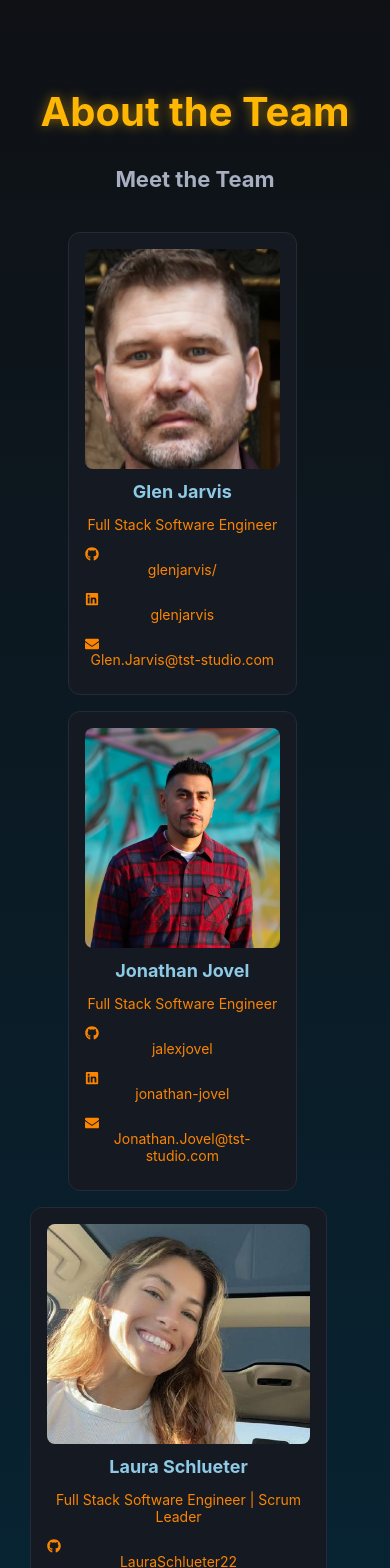
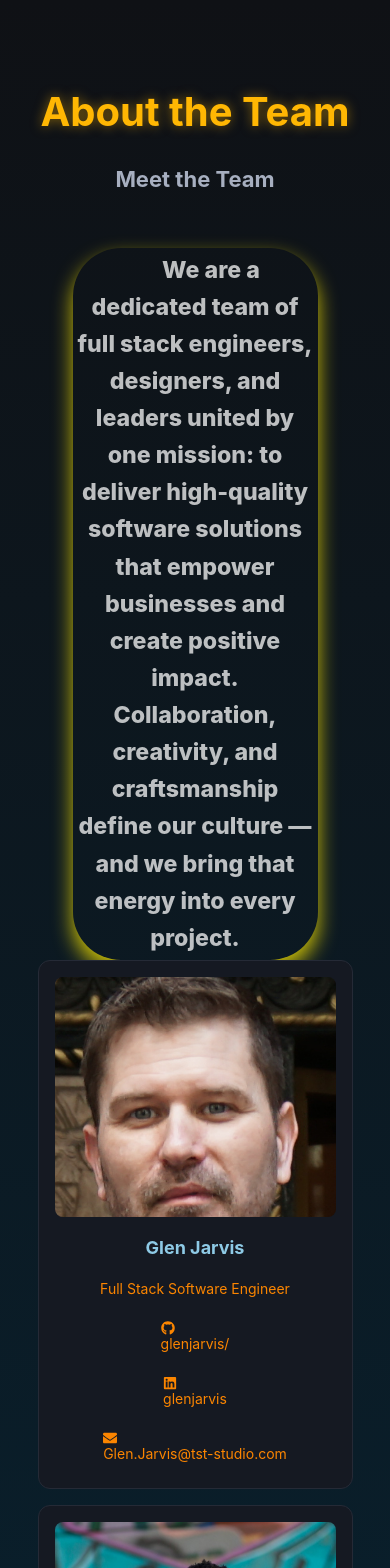
Before and after one commit to TST-Studio/TestScriptWeb, a React (Vite) app in the folder TestScriptWebPage/: page /about-team in a window 390 px wide. Shown: the top 1568 px of the page. Built offline with nearby package versions, Linux system fonts and the light colour scheme.

Commit message:
feat(about): Update about us page

```diff
--- a/TestScriptWebPage/src/components/about-team.css
+++ b/TestScriptWebPage/src/components/about-team.css
@@ -1,145 +1,141 @@
-/* about-team.css full file with articulation */
-
-.about-team { /* Root container styles */
+.about-team {
+  /* Root container styles */
   text-align: center; /* Center all text */
   padding: 60px 20px; /* Space around content */
   color: #e8eaf2; /* Default text color */
   background: transparent; /* Transparent to show root bg */
-  min-height: 100vh; /* Take full viewport height */
-  display: flex; /* Flex for vertical centering */
-  flex-direction: column; /* Stack header and grid */
-  justify-content: flex-start; /* Align top to bottom */
+  min-height: 100vh; /* Full viewport height */
+  display: flex; /* Flex layout */
+  flex-direction: column; /* Stack vertically */
+  justify-content: flex-start; /* Start from top */
   align-items: center; /* Center horizontally */
 }
 
-.about-team h1 { /* Main heading */
-  font-size: 40px; /* Large font */
-  margin-bottom: 12px; /* Space below */
+.about-team h1 {
+  /* Main heading */
+  font-size: 40px;
+  margin-bottom: 12px;
   color: #ffb703; /* Bright gold accent */
-  text-shadow: 0 0 12px rgba(255, 183, 3, 0.5); /* Glow effect */
+  text-shadow: 0 0 12px rgba(255, 183, 3, 0.5);
 }
 
-.about-team h2 { /* Subheading */
-  font-size: 22px; /* Smaller font */
-  margin-bottom: 40px; /* Space before grid */
+.about-team h2 {
+  /* Subheading */
+  font-size: 22px;
+  margin-bottom: 40px;
   color: #a7afc0; /* Muted accent */
 }
 
-.team-grid { /* Grid of cards */
-  display: flex; /* Flexbox layout */
-  flex-direction: row; /* Horizontal row */
-  justify-content: center; /* Centered alignment */
-  gap: 24px; /* Space between cards */
-  width: 100%; /* Full width row */
-  max-width: 1400px; /* Contained max width */
-  flex-wrap: wrap; /* ✅ Allow wrapping to prevent cutoff */
+.team-grid {
+  /* Grid of cards */
+  display: flex;
+  flex-direction: row;
+  justify-content: center;
+  gap: 24px;
+  width: 100%;
+  max-width: 1400px;
+  flex-wrap: wrap; /* Allow wrapping to prevent cutoff */
 }
 
-.team-member { /* Team card container */
-  background: #151922; /* Dark card background */
-  border: 1px solid #252a36; /* Border subtle */
-  border-radius: 12px; /* Rounded corners */
-  padding: 16px; /* Inner spacing */
-  width: 240px; /* Fixed card width */
-  cursor: pointer; /* Clickable */
-  transition: transform 0.3s ease, background 0.3s ease; /* Smooth hover */
-  opacity: 0; /* Hidden initially */
+.team-member {
+  /* Team card container */
+  background: #151922;
+  border: 1px solid #252a36;
+  border-radius: 12px;
+  padding: 16px;
+  width: 240px; /* Fixed width */
+  min-height: 380px; /* Ensure consistent card height */
+  transition: transform 0.3s ease, background 0.3s ease;
+  opacity: 0; /* Start hidden */
   transform: translateY(40px); /* Slide-in offset */
+  display: flex;
+  flex-direction: column;
+  align-items: center;
+  justify-content: flex-start;
 }
 
-.team-member.show { /* When fade-in triggered */
-  opacity: 1; /* Fully visible */
-  transform: translateY(0); /* Reset offset */
+.team-member.show {
+  /* Fade-in when triggered */
+  opacity: 1;
+  transform: translateY(0);
 }
 
-.team-member:hover { /* On hover */
-  transform: scale(1.05); /* Slight enlarge */
-  background: #1e2432; /* Brighter dark tone */
+.team-member:hover {
+  transform: scale(1.05);
+  background: #1e2432;
 }
 
-.team-member img { /* Profile images */
-  width: 100%; /* Fill card width */
-  height: 220px; /* Fixed height */
-  object-fit: cover; /* Keep proportions */
-  border-radius: 8px; /* Rounded corners */
-  margin-bottom: 12px; /* Space below */
-  transition: transform 0.3s ease; /* Smooth zoom */
+.team-member img.avatar {
+  /* Profile images */
+  width: 100%;
+  height: 240px; /* Uniform image height */
+  object-fit: cover; /* Crop and fill */
+  object-position: top; /* Keep faces visible */
+  border-radius: 8px;
+  margin-bottom: 12px;
+  display: block;
+  transition: transform 0.3s ease;
 }
 
-.team-member:hover img { /* Image hover */
-  transform: scale(1.03); /* Slight zoom effect */
+.team-member:hover img.avatar {
+  transform: scale(1.03);
 }
 
-.team-member h3 { /* Member name */
-  font-size: 18px; /* Medium font */
-  margin: 8px 0; /* Vertical spacing */
+.team-member h3 {
+  /* Member name */
+  font-size: 18px;
+  margin: 8px 0;
   color: #8ecae6; /* Sky blue accent */
-  transition: color 0.3s ease; /* Smooth color */
+  transition: color 0.3s ease;
+  text-align: center;
 }
 
-.team-member:hover h3 { /* Hover name */
-  color: #ffb703; /* Gold hover accent */
+.team-member:hover h3 {
+  color: #ffb703;
 }
 
-.team-member p { /* Role text */
-  font-size: 14px; /* Small text */
+.team-member p {
+  /* Role + links */
+  font-size: 14px;
   color: #fb8500; /* Orange accent */
-  margin-bottom: 10px; /* Space below */
+  margin-bottom: 10px;
+  text-align: center;
 }
 
-/* Expanded Folder Effect */
-.team-member.active { /* When clicked */
-  background: #000; /* Black background */
-  color: #fff; /* White text */
-  width: 280px; /* Slightly larger width */
-  transform: scale(1.08); /* Expanded scale */
-  z-index: 10; /* Bring to front */
+.team-member p a {
+  /* Links inside cards */
+  color: inherit; /* Inherit accent color */
+  text-decoration: none;
+  transition: color 0.3s ease;
 }
 
-.team-member.active h3 { /* Expanded name */
-  color: #fff; /* White text */
-}
-
-.expanded-card { /* Extra info area */
-  margin-top: 10px; /* Space above */
-  padding: 10px; /* Inner spacing */
-  background: #111; /* Slightly lighter black */
-  border-radius: 8px; /* Rounded */
-}
-
-.social-links { /* Container for socials */
-  display: flex; /* Flex layout */
-  gap: 12px; /* Space between links */
-  justify-content: center; /* Center horizontally */
-  margin-top: 8px; /* Space above */
-}
-
-.social-links a { /* Social link style */
-  color: #a7afc0; /* Muted text */
-  text-decoration: none; /* Remove underline */
-  background: #1e2432; /* Dark background */
-  padding: 6px 10px; /* Clickable area */
-  border-radius: 6px; /* Rounded corners */
-  font-size: 13px; /* Small text */
-  transition: background 0.3s ease, color 0.3s ease; /* Smooth hover */
-}
-
-.social-links a:hover { /* Hover links */
-  background: #ffb703; /* Gold background */
-  color: #0f1115; /* Dark text */
+.team-member p a:hover {
+  color: #ffb703; /* Gold on hover */
+  text-decoration: underline;
 }
 
 /* RESPONSIVENESS */
 @media (max-width: 1200px) {
-  .team-grid { gap: 16px; } /* Smaller spacing */
-  .team-member { width: 220px; } /* Slightly smaller */
+  .team-grid {
+    gap: 16px;
+  }
+  .team-member {
+    width: 220px;
+  }
 }
 
 @media (max-width: 900px) {
-  .team-member { width: 45%; } /* Two per row */
+  .team-member {
+    width: 45%;
+  }
 }
 
 @media (max-width: 600px) {
-  .team-grid { flex-direction: column; align-items: center; } /* Stack */
-  .team-member { width: 90%; } /* Full width on mobile */
+  .team-grid {
+    flex-direction: column;
+    align-items: center;
+  }
+  .team-member {
+    width: 90%;
+  }
 }
--- a/TestScriptWebPage/src/components/about-team.tsx
+++ b/TestScriptWebPage/src/components/about-team.tsx
@@ -1,7 +1,10 @@
-import React, { useEffect, useState } from 'react';
-import '/src/components/about-team.css';
-import { FaGithub, FaLinkedin, FaEnvelope, FaArrowLeft } from 'react-icons/fa';
+// about-team.tsx — clean business card grid with mission statement
 
+import React, { useEffect } from "react";
+import "/src/components/about-team.css";
+import { FaGithub, FaLinkedin, FaEnvelope } from "react-icons/fa";
+
+// Strict type for team members
 type Member = {
   img: string;
   name: string;
@@ -9,9 +12,9 @@ type Member = {
   github: string;
   linkedin: string;
   email: string;
-  description: string;
 };
 
+// Team data array — centralized for easy updates
 const team: Member[] = [
   {
     img: "/images/member1.png",
@@ -20,16 +23,14 @@ const team: Member[] = [
     github: "https://github.com/glenjarvis/",
     linkedin: "https://linkedin.com/in/glenjarvis",
     email: "Glen.Jarvis@tst-studio.com",
-    description: "Staff engineer with 10+ years experience building scalable systems."
   },
   {
     img: "/images/member2.jpeg",
     name: "Jonathan Jovel",
-    role: " Full Stack Software Engineer",
+    role: "Full Stack Software Engineer",
     github: "https://github.com/jalexjovel",
     linkedin: "https://linkedin.com/in/jonathan-jovel",
     email: "Jonathan.Jovel@tst-studio.com",
-    description: "Frontend wizard and React specialist with a love for UI/UX."
   },
   {
     img: "/images/member3.jpeg",
@@ -37,85 +38,86 @@ const team: Member[] = [
     role: "Full Stack Software Engineer | Scrum Leader",
     github: "https://github.com/LauraSchlueter22",
     linkedin: "https://linkedin.com/in/lauraschlueter22",
-    email: "Laura.Schlueter@ts-studio.com",
-    description: "Build & deliver reliable end-to-end features, while maintaining a positive & productive work enivornment for my team."
+    email: "Laura.Schlueter@tst-studio.com",
   },
   {
-    img: '/images/member4.jpg',
-    name: 'Tucker Olsen',
-    role: 'Full Stack Engineer | Product Manager',
-    github: 'https://github.com/tuckerolsen',
-    linkedin: 'https://linkedin.com/in/tuckerolsen23',
-    email: 'Tucker.Olsen@tst-studio.com',
-    description: 'Visionary PM aligning engineering with business goals.',
+    img: "/images/member4.jpg",
+    name: "Tucker Olsen",
+    role: "Full Stack Engineer | Product Manager",
+    github: "https://github.com/tuckerolsen",
+    linkedin: "https://linkedin.com/in/tuckerolsen23",
+    email: "Tucker.Olsen@tst-studio.com",
   },
   {
-    img: "/images/member5.png",
+    img: "/images/amanimg.png",
     name: "Aman Lally",
     role: "Full Stack Engineer | QA Tester",
-    github: "https://github.com/username5",
-    linkedin: "https://linkedin.com/in/username5",
-    email: "member5@email.com",
-    description: ""
-  }
+    github: "https://github.com/CodeRepeater",
+    linkedin: "https://linkedin.com/in/amanlally",
+    email: "Aman.Lally@tst-studio.com",
+  },
 ];
 
 const About: React.FC = () => {
-  const [detailIndex, setDetailIndex] = useState<number | null>(null);
-
-  // Fade-in observer
+  // IntersectionObserver → fade-in cards on scroll
   useEffect(() => {
     const observer = new IntersectionObserver(
       (entries) => {
         entries.forEach((entry) =>
           entry.isIntersecting
-            ? entry.target.classList.add('show')
-            : entry.target.classList.remove('show')
+            ? entry.target.classList.add("show")
+            : entry.target.classList.remove("show")
         );
       },
       { threshold: 0.15 }
     );
-    const elements = document.querySelectorAll('.team-member');
+    const elements = document.querySelectorAll(".team-member");
     elements.forEach((el) => observer.observe(el));
     return () => observer.disconnect();
   }, []);
 
   return (
     <div className="about-team">
+      {/* Heading Section */}
       <h1>About the Team</h1>
       <h2>Meet the Team</h2>
+      <p className="mission">
+        We are a dedicated team of full stack engineers, designers, and leaders
+        united by one mission: to deliver high-quality software solutions that
+        empower businesses and create positive impact. Collaboration,
+        creativity, and craftsmanship define our culture — and we bring that
+        energy into every project.
+      </p>
 
+      {/* Team Grid */}
       <div className="team-grid">
-        {team.map((member, index) => {
-          const isDetail = detailIndex === index;
-
-          return (
-            <div key={index} className="team-wrapper">
-              {!isDetail ? (
-                <div
-                  className="team-member hidden"
-                  onClick={() => setDetailIndex(index)}
-                >
-                  <img src={member.img} alt={member.name} className="avatar" />
-                  <h3>{member.name}</h3>
-                  <p>{member.role}</p>
-                  <p><FaGithub /> {member.github.replace('https://github.com/', '')}</p>
-                  <p><FaLinkedin /> {member.linkedin.replace('https://linkedin.com/in/', '')}</p>
-                  <p><FaEnvelope /> {member.email}</p>
-                </div>
-              ) : (
-                <div className="detail-view">
-                  <button className="back-button" onClick={() => setDetailIndex(null)}>
-                    <FaArrowLeft />
-                  </button>
-                  <h3>{member.name}</h3>
-                  <p className="detail-role">{member.role}</p>
-                  <p className="detail-description">{member.description}</p>
-                </div>
-              )}
-            </div>
-          );
-        })}
+        {team.map((member, index) => (
+          <div key={index} className="team-member hidden">
+            <img src={member.img} alt={member.name} className="avatar" />
+            <h3>{member.name}</h3>
+            <p>{member.role}</p>
+            <p>
+              <a href={member.github} target="_blank" rel="noopener noreferrer">
+                <FaGithub /> {member.github.replace("https://github.com/", "")}
+              </a>
+            </p>
+            <p>
+              <a
+                href={member.linkedin}
+                target="_blank"
+                rel="noopener noreferrer"
+              >
+                <FaLinkedin />{" "}
+                {member.linkedin.replace("https://linkedin.com/in/", "")}
+              </a>
+            </p>
+            <p>
+              <a href={`mailto:${member.email}`}>
+                <FaEnvelope /> {member.email}
+              </a>
+            </p>
+          </div>
+        ))}
       </div>
     </div>
   );
```
Also changed, not shown: TestScriptWebPage/public/images/amanimg.png (added).
